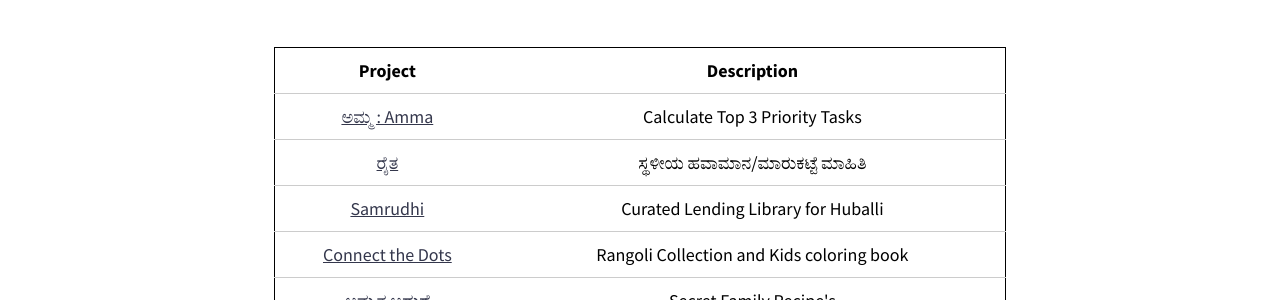
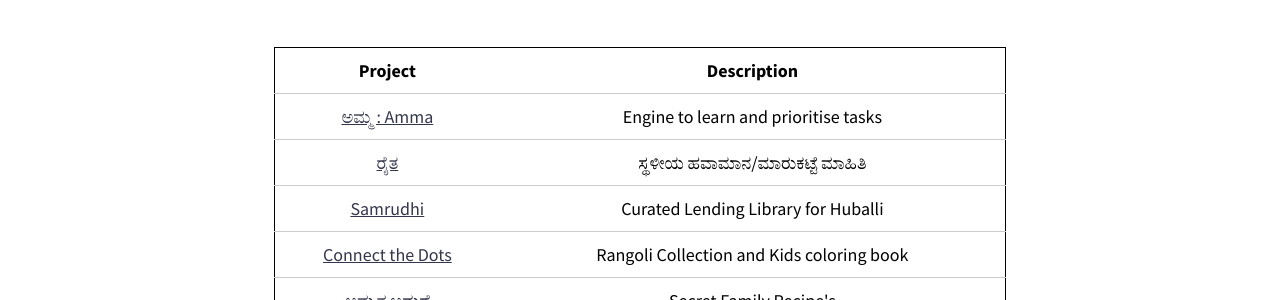
Before and after one commit to slabstech/slabstech.github.io, a Jekyll site: the page built from index.md, in a window 1280 px wide. Shown: the part 147-447 px from the top of the page. Built offline with Jekyll 4.4.1, drawn with Linux system fonts in a browser that asks for light colours; nearby versions of some CDN libraries.

Commit message:
Update homepage

```diff
--- a/_layouts/home.html
+++ b/_layouts/home.html
@@ -11,7 +11,7 @@ layout: page
   </tr>
     <tr>
       <td> <a href="https://slabstech.com/amma/">ಅಮ್ಮ : Amma</a>  </td>
-      <td>Calculate Top 3 Priority Tasks </td>
+      <td>Engine to learn and prioritise tasks </td>
     </tr>
     <tr>
         <td> <a href="https://slabstech.com/raita/">ರೈತ</a>  </td>
```
